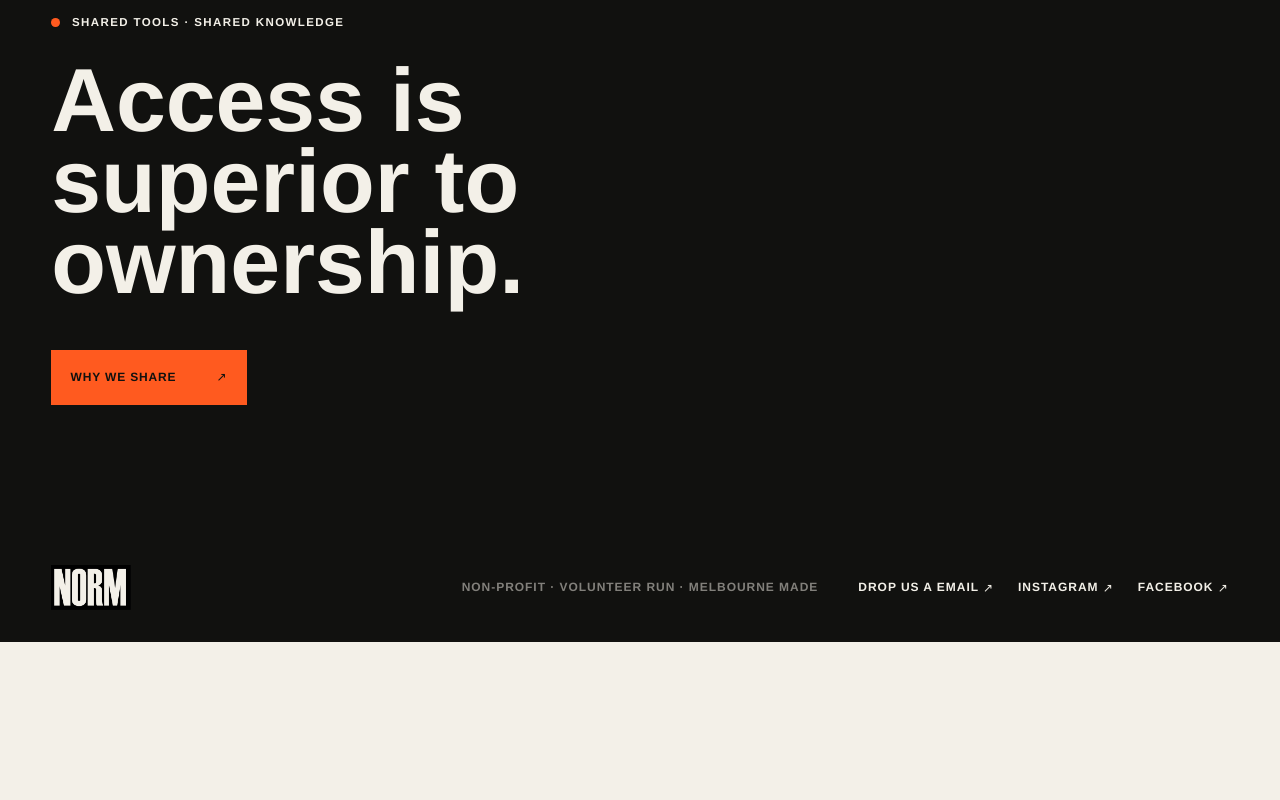
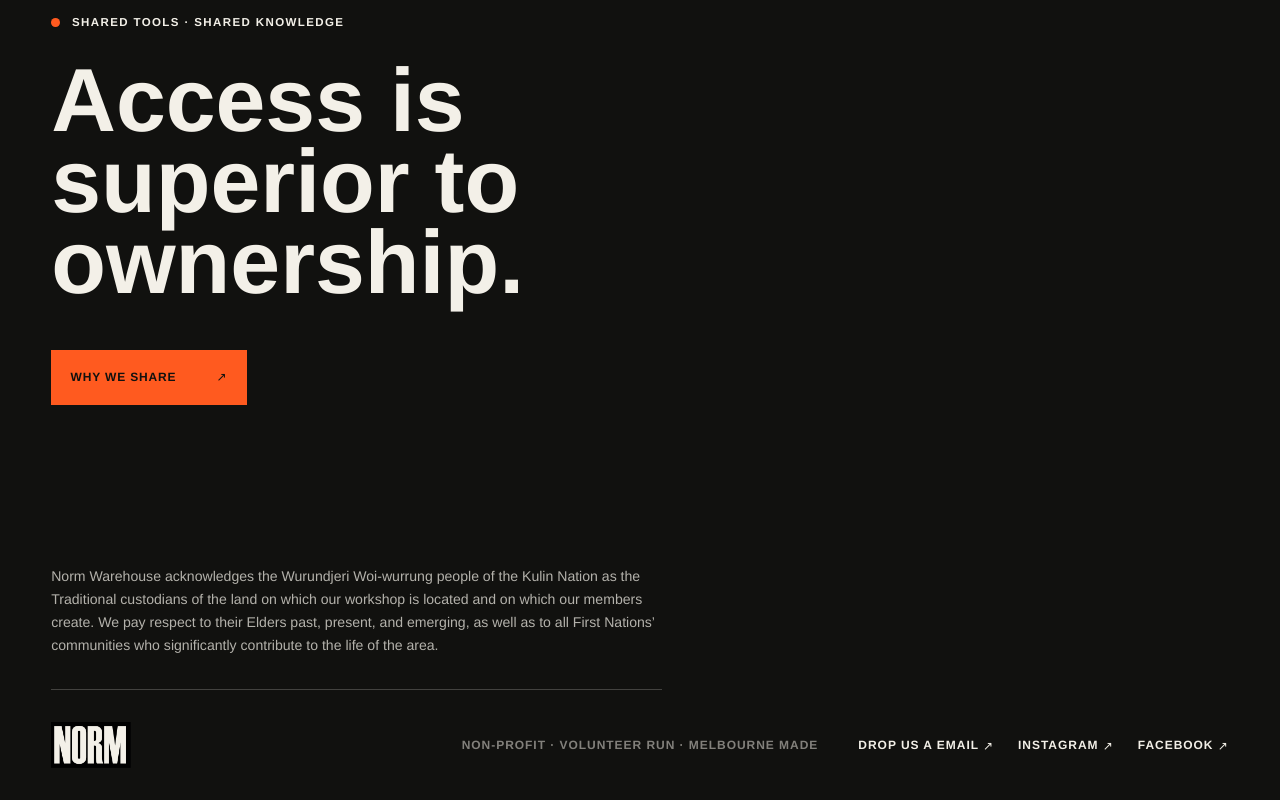
Before and after one commit to nigelheap/norm-modern, a Vue app: page / in a window 1280 px wide. Shown: the part 2681-3481 px from the top of the page. Before the commit the page ends 3323 px from the top, so only its background shows below. Built offline with nearby package versions, Linux system fonts and the light colour scheme.

Commit message:
something that is really importing that no one will readx
Signed-off-by: Nigel <nigel.c.heap@gmail.com>

```diff
--- a/src/App.vue
+++ b/src/App.vue
@@ -120,10 +120,16 @@ onUnmounted(() => {
     </main>
 
     <footer class="site-footer">
+      <p class="footer-acknowledgement">
+        Norm Warehouse acknowledges the Wurundjeri Woi-wurrung people of the Kulin Nation as the
+        Traditional custodians of the land on which our workshop is located and on which our
+        members create. We pay respect to their Elders past, present, and emerging, as well as to
+        all First Nations’ communities who significantly contribute to the life of the area.
+      </p>
       <RouterLink class="footer-logo" to="/" aria-label="NORM home">
         <img src="/norm-logo.png" alt="NORM" />
       </RouterLink>
-      <p>Non-profit · Volunteer run · Melbourne made</p>
+      <p class="footer-tagline">Non-profit · Volunteer run · Melbourne made</p>
       <div class="footer-actions">
         <RouterLink to="/contact">
           Drop us a email <span class="line-arrow" aria-hidden="true"></span>
--- a/src/assets/main.css
+++ b/src/assets/main.css
@@ -123,7 +123,7 @@ select {
 .desktop-nav a,
 .header-cta,
 .site-footer a,
-.site-footer p {
+.footer-tagline {
   font-size: 0.75rem;
   font-weight: 700;
   letter-spacing: 0.08em;
@@ -1017,7 +1017,19 @@ select {
   background: #000;
 }
 
-.site-footer p {
+.footer-acknowledgement {
+  grid-column: 1 / -1;
+  max-width: 78ch;
+  margin: 0;
+  padding-bottom: 2rem;
+  color: rgba(243, 240, 232, 0.72);
+  border-bottom: 1px solid rgba(243, 240, 232, 0.22);
+  font-size: clamp(0.875rem, 1.1vw, 1rem);
+  line-height: 1.65;
+  text-wrap: pretty;
+}
+
+.footer-tagline {
   margin: 0;
   color: rgba(243, 240, 232, 0.5);
   text-align: center;
@@ -1723,7 +1735,7 @@ select {
     grid-template-columns: 1fr auto;
   }
 
-  .site-footer p {
+  .footer-tagline {
     display: none;
   }
 
```
